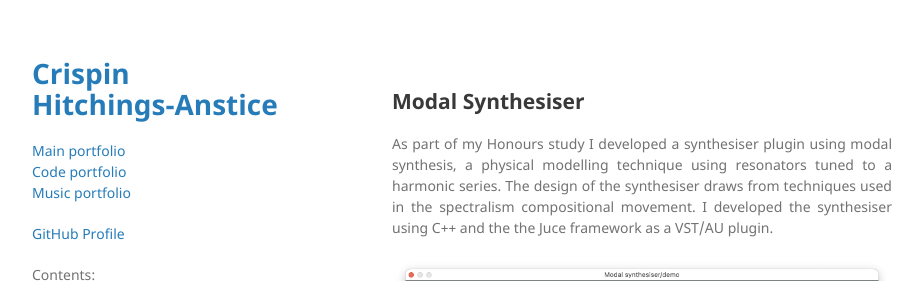
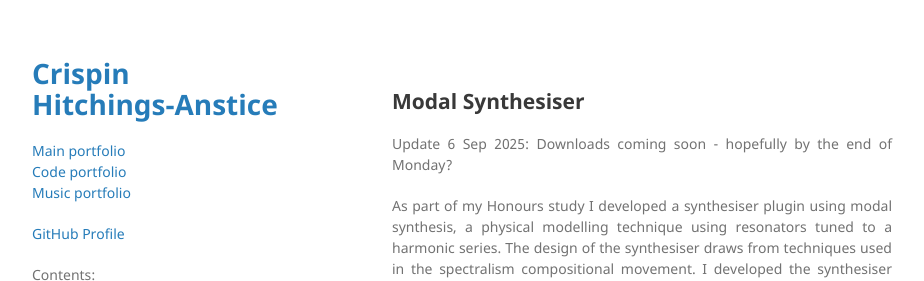
Before and after one commit to crispinha/crispinha.github.io, a Jekyll site: the page built from code.md, in a window 1280 px wide and 900 px high, cut to the strip 0-281 px from the top of the window. Shown: the whole strip, without its empty margins (178-1102 px from the left). Built offline with Jekyll 4.4.1, drawn with Linux system fonts in a browser that asks for light colours; our own code applies the rules of GitHub Pages for plain Markdown files; the repository's description, which GitHub fills in, is left out.

Commit message:
Quick update on modal thing

```diff
--- a/_includes/modal-synth.md
+++ b/_includes/modal-synth.md
@@ -2,6 +2,8 @@
 
 {% capture titles %}{{ titles | append: "Modal Synthesiser|" }}{% endcapture %}
 {% capture ids %}{{ ids | append: "modal-synthesiser|" }}{% endcapture %}
+
+Update 6 Sep 2025: Downloads coming soon - hopefully by the end of Monday?
 
 As part of my Honours study I developed a synthesiser plugin using modal synthesis, a physical modelling technique using resonators tuned to a harmonic series. The design of the synthesiser draws from techniques used in the spectralism compositional movement. I developed the synthesiser using C++ and the the Juce framework as a VST/AU plugin.
 
```
Also changed, not shown: index.md (+2 -2 lines).
